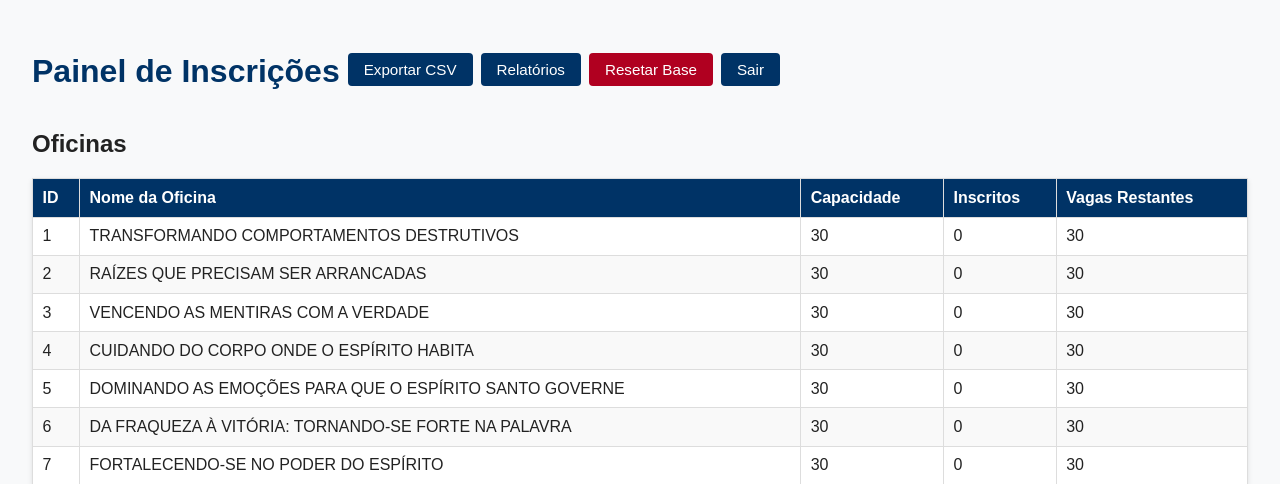
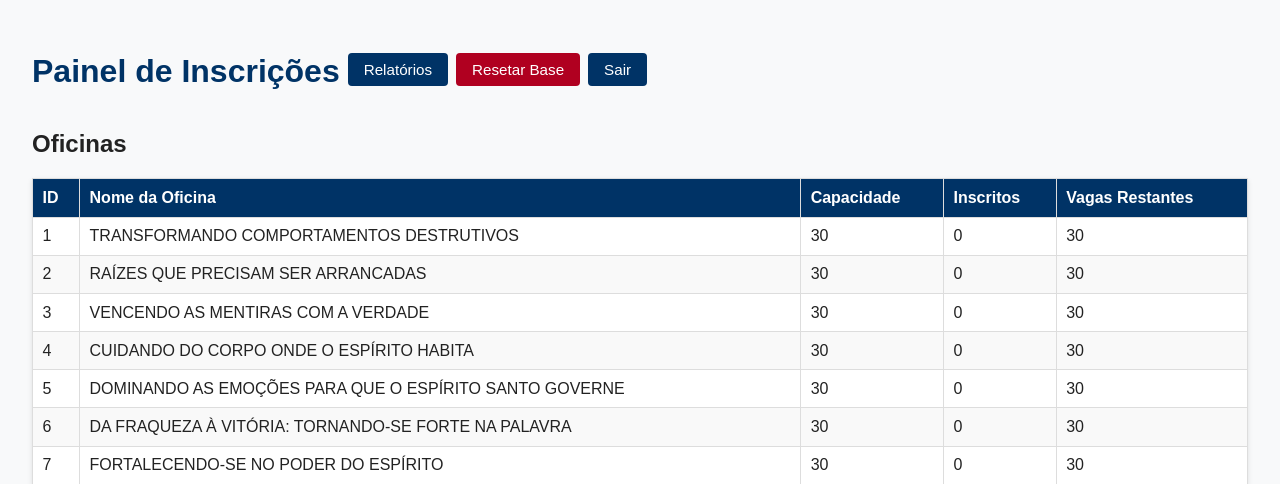
Before and after one commit to comercial-ediomare/oficinas-salgueiro, a Flask app: page /admin in a window 1280 px wide. Shown: the top 484 px of the page. Run offline with Flask 3, Linux system fonts and the light colour scheme; the visitor is signed in with stand-in values (Sample User, id 1); data comes from the database, SQL or seed files in the repository; data that the repository does not hold is empty.

Commit message:
Update admin.html

```diff
--- a/templates/admin.html
+++ b/templates/admin.html
@@ -80,7 +80,6 @@
   <div class="top">
     <h1>Painel de Inscrições</h1>
 
-    <a class="btn" href="{{ url_for('export_csv') }}">Exportar CSV</a>
     <a class="btn" href="{{ url_for('reports') }}">Relatórios</a>
 
     <!-- Botão Resetar Base -->
```
